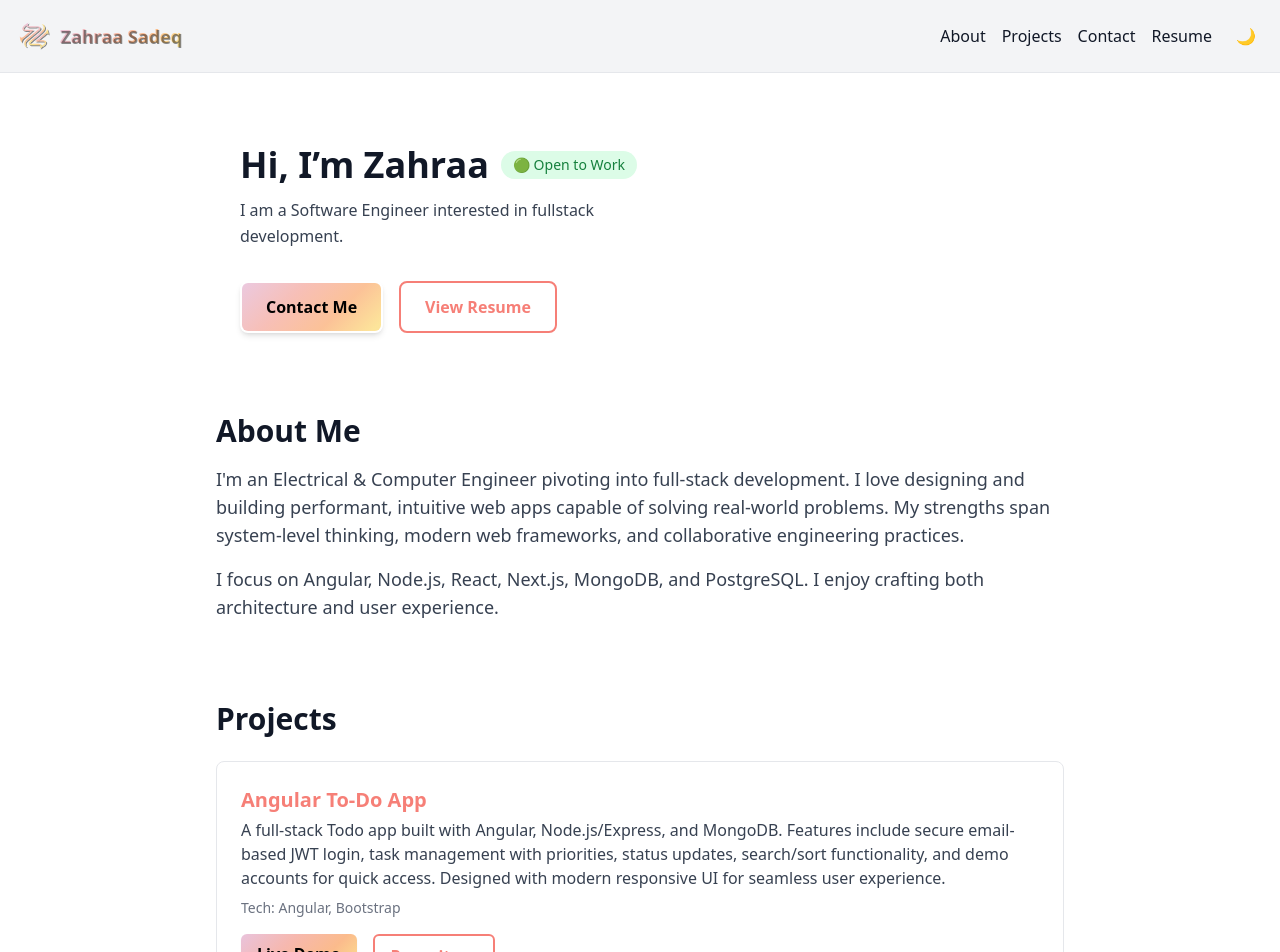
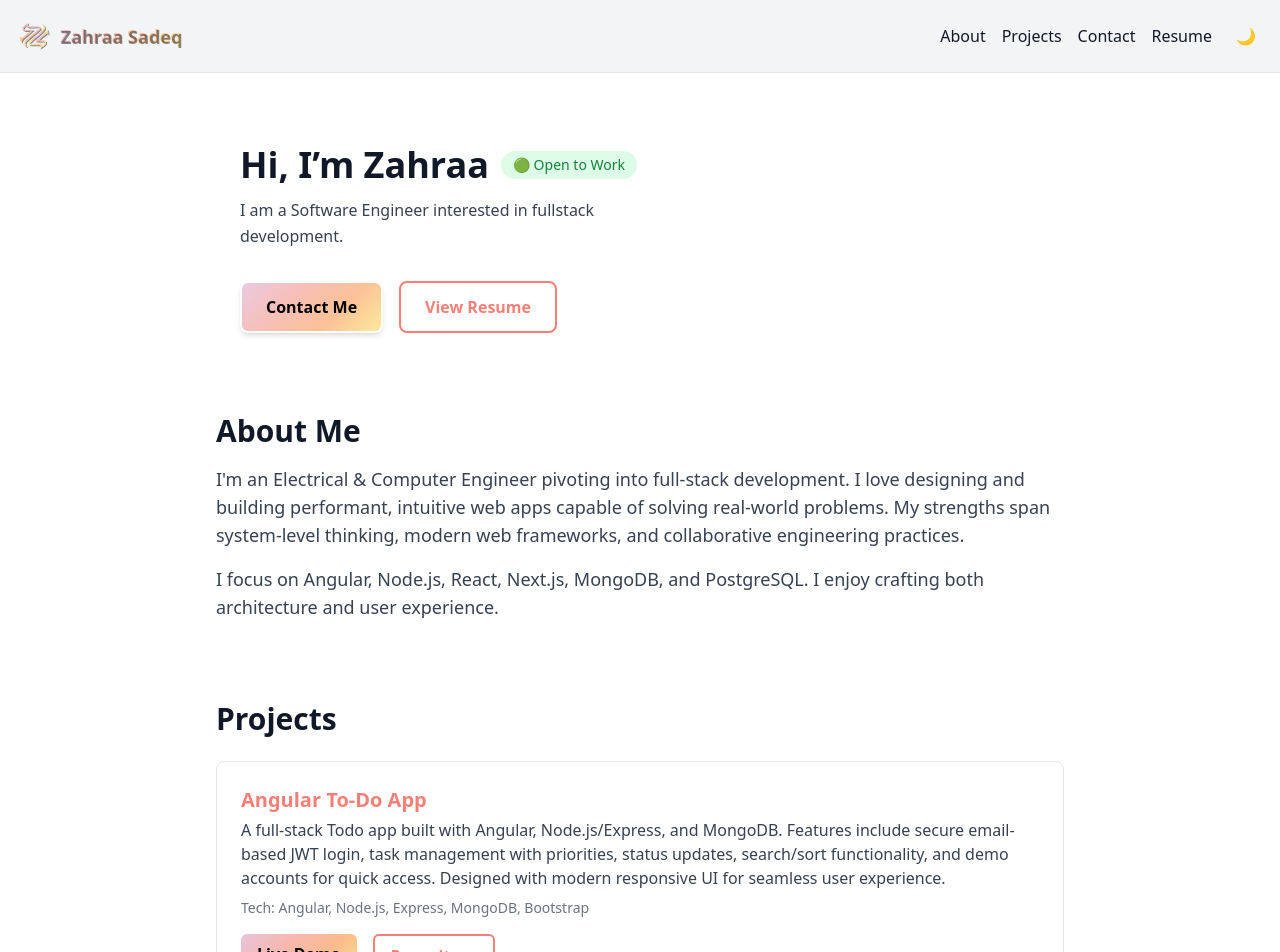
Before and after one commit to ZahraaSadeqProd/Profile, a Next.js app: page / in a window 1280 px wide. Shown: the top 952 px of the page. Built offline with nearby package versions, Linux system fonts and the light colour scheme.

Commit message:
forgot to update the tech field

```diff
--- a/src/data/projects.ts
+++ b/src/data/projects.ts
@@ -4,7 +4,7 @@ const projects = [
     name: "Angular To-Do App",
     description:
       "A full-stack Todo app built with Angular, Node.js/Express, and MongoDB. Features include secure email-based JWT login, task management with priorities, status updates, search/sort functionality, and demo accounts for quick access. Designed with modern responsive UI for seamless user experience.",
-    tech: ["Angular", "Bootstrap"],
+    tech: ["Angular","Node.js", "Express", "MongoDB", "Bootstrap"],
     demoUrl: "https://zas-angulartodoapp.netlify.app/",
     repoUrl: "https://github.com/ZahraaSadeqProd/Angular-Todo-App",
   },
```
